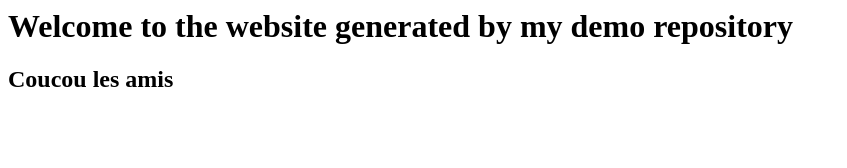
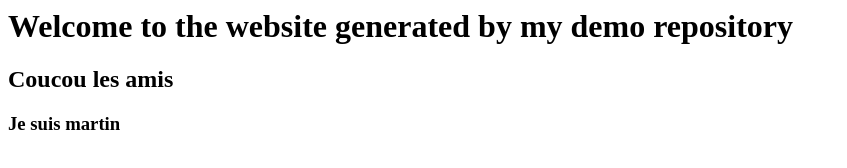
Before and after one commit to Cegep-St-Felicien/improved-sniffle-demo-repository, a website: page index.html in a window 1280 px wide. Shown: the whole page, without its empty margins (0-847 px from the left). Drawn offline with Linux system fonts and the light colour scheme.

Commit message:
mon changement martin

```diff
--- a/index.html
+++ b/index.html
@@ -1,2 +1,3 @@
 <h1>Welcome to the website generated by my demo repository</h1>
 <h2>Coucou les amis</h2>
+<h3>Je suis martin</h3>
```
